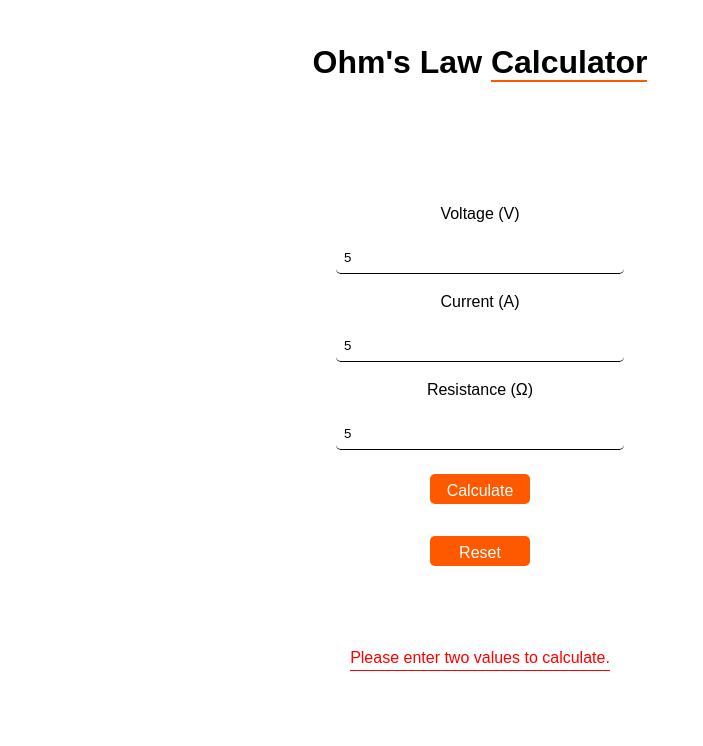
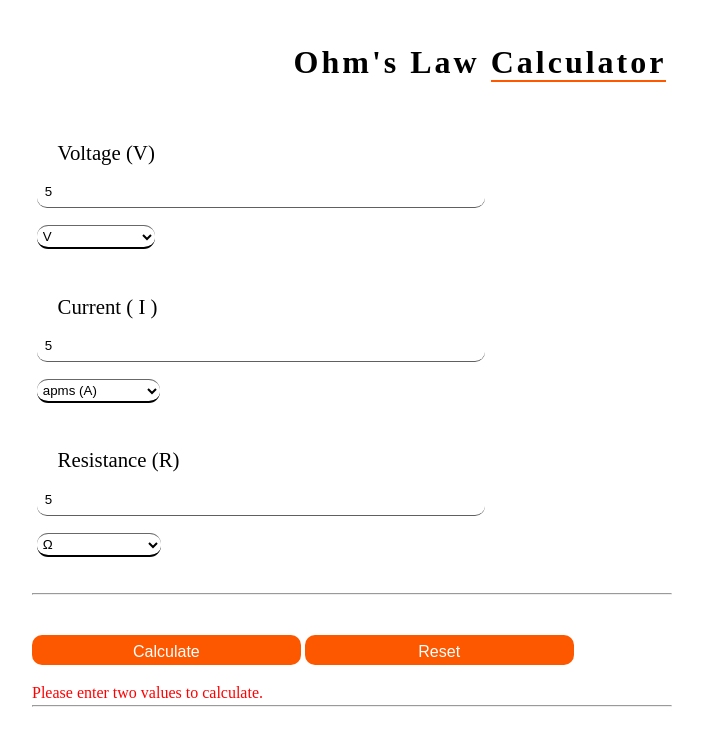
Before and after one commit to AMAN-ARABZADEH/Ohms-Law-Calculator, a plain HTML site: page index.html in a window 1280 px wide. Both pictures are taken after typing "5", "5", "5" into the empty fields and a click on the button "Calculate". Shown: the whole page, without its empty margins (160-863 px from the left). Drawn offline with Linux system fonts and the light colour scheme.

Commit message:
This is first commit

```diff
--- a/index.html
+++ b/index.html
@@ -13,21 +13,63 @@
       <span style="border-bottom: 2px solid #ff5900">Calculator</span>
     </h1>
     <form>
-      <label for="voltage">Voltage (V)</label>
-      <input type="number" id="voltage" name="voltage" required />
+      <div class="voltage-input">
+        <label for="voltage">Voltage (V)</label>
+        <input
+          type="number"
+          id="voltage"
+          placeholder="Enter Voltage value..."
+          name="voltage"
+          required
+        />
+        <select name="voltage-units" id="voltage-units">
+          <option value="voltage">V</option>
+          <option value="kilovolts">kilovolts (kV)</option>
+          <option value="megavolts">Megavolts (MV)</option>
+        </select>
+      </div>
 
-      <label for="current">Current (A)</label>
-      <input type="number" id="current" name="current" required />
+      <div class="current-input">
+        <label for="current">Current ( I )</label>
+        <input
+          type="number"
+          id="current"
+          placeholder="Enter Current value..."
+          name="current"
+          required
+        />
+        <select name="currentunits" id="current-units" val>
+          <option value="amps">apms (A)</option>
+          <option value="kiloamps">Kiloamps (kA)</option>
+          <option value="megaamps">Megaamps (MA)</option>
+        </select>
+      </div>
 
-      <label for="resistance">Resistance (Ω)</label>
-      <input type="number" id="resistance" name="resistance" required />
-
+      <div class="resistance-input">
+        <label for="resistance">Resistance (R)</label>
+        <input
+          type="number"
+          id="resistance"
+          placeholder="Enter Resistance value..."
+          name="resistance"
+          required
+        />
+        <select name="resistance-units" id="resistance-units">
+          <option value="ohms">Ω</option>
+          <option value="kiloohms">Kiloohms (Ω)</option>
+          <option value="megaohms">Megaohms (MΩ)</option>
+        </select>
+      </div>
+      <hr />
+      <br />
       <button id="btn" type="button">Calculate</button>
       <button id="reset" type="reset">Reset</button>
       <h2 id="results"></h2>
       <p id="result"></p>
+      <hr />
     </form>
 
+    <br />
     <script src="main.js"></script>
   </body>
 </html>
--- a/main.js
+++ b/main.js
@@ -3,64 +3,93 @@
 // Date: 2023-02-16
 // I built this calculator for my course in embedded systems at University.
 
+document.addEventListener("DOMContentLoaded", function () {
   const btn = document.getElementById("btn");
   const resetBtn = document.getElementById("reset");
   const result = document.getElementById("result");
   const resultsheading = document.getElementById("results");
 
-function styleResult() {
-  result.style.borderBottom = "1px solid black";
-  result.style.width = "200px";
-  resultsheading.innerHTML = "Result";
-  result.style.color = "black";
+  // Listen button
+  btn.addEventListener("click", function () {
+    // Get the user inputs value
+    const voltage = document.querySelector("#voltage").value;
+    const current = document.querySelector("#current").value;
+    const resistance = document.querySelector("#resistance").value;
+
+    // Convert the input units to standard units
+    const voltageUnits = document.querySelector("#voltage-units").value;
+    const currentUnits = document.querySelector("#current-units").value;
+    const resistanceUnits = document.querySelector("#resistance-units").value;
+
+    // Take the input value unit check which option is true
+    let voltageInV, voltValue;
+    if (voltageUnits === "voltage") {
+      voltValue = voltageUnits;
+      voltageInV = parseFloat(voltage);
+    } else if (voltageUnits === "kilovolts") {
+      voltageInV = parseFloat(voltage) * 1000;
+    } else if (voltageUnits === "megavolts") {
+      voltageInV = parseFloat(voltage) * 1000000;
+    }
+    let currentInA;
+
+    if (currentUnits === "amps") {
+      currentInA = parseFloat(current);
+    } else if (currentUnits === "kiloamps") {
+      currentInA = parseFloat(current) * 1000;
+    } else if (currentUnits === "megaamps") {
+      currentInA = parseFloat(current) * 1000000;
     }
 
-function negativeValueChecker(voltage, current, resistance) {
-  if (voltage <= 0 || current <= 0 || resistance <= 0) {
-    return false;
-  }
-  return true;
+    let resistanceInOhms;
+    if (resistanceUnits === "ohms") {
+      resistanceInOhms = parseFloat(resistance);
+    } else if (resistanceUnits === "kiloohms") {
+      resistanceInOhms = parseFloat(resistance) * 1000;
+      console.log(resistanceInOhms.value);
+    } else if (resistanceUnits === "megaohms") {
+      resistanceInOhms = parseFloat(resistance) * 1000000;
     }
 
-btn.addEventListener("click", function () {
-  const voltage = parseFloat(document.getElementById("voltage").value);
-  const current = parseFloat(document.getElementById("current").value);
-  const resistance = parseFloat(document.getElementById("resistance").value);
-
-  if (!isNaN(voltage) && !isNaN(current) && isNaN(resistance)) {
-    if (!negativeValueChecker(voltage, current, resistance)) {
-      result.innerHTML = "The input values has to be greater then zero!";
+    if (!isNaN(voltageInV) && !isNaN(currentInA) && isNaN(resistanceInOhms)) {
+      if (!negativeValueChecker(voltageInV, currentInA, resistanceInOhms)) {
+        result.innerHTML = "The input values have to be greater than zero!";
         result.style.color = "red";
-      result.style.borderBottom = "1px solid red";
       } else {
-      const res = voltage / current;
-      result.innerHTML = "Resistance: " + res.toFixed(6) + " Ω";
+        const res = voltageInV / currentInA;
+        result.innerHTML =
+          "Resistance: " + res.toFixed(6) + " " + resistanceUnits;
         styleResult();
       }
-  } else if (!isNaN(voltage) && isNaN(current) && !isNaN(resistance)) {
-    if (!negativeValueChecker(voltage, current, resistance)) {
-      result.innerHTML = "The input values has to be greater then zero!";
+    } else if (
+      !isNaN(voltageInV) &&
+      isNaN(currentInA) &&
+      !isNaN(resistanceInOhms)
+    ) {
+      if (!negativeValueChecker(voltageInV, currentInA, resistanceInOhms)) {
+        result.innerHTML = "The input values have to be greater than zero!";
         result.style.color = "red";
-      result.style.borderBottom = "1px solid red";
       } else {
-      const curr = voltage / resistance;
-      result.innerHTML = "Current: " + curr.toFixed(6) + " A";
+        const curr = voltageInV / resistanceInOhms;
+        result.innerHTML = "Current: " + curr.toFixed(6) + " " + currentUnits;
         styleResult();
       }
-  } else if (isNaN(voltage) && !isNaN(current) && !isNaN(resistance)) {
-    if (!negativeValueChecker(voltage, current, resistance)) {
-      result.innerHTML = "The input values has to be greater then zero!";
+    } else if (
+      isNaN(voltageInV) &&
+      !isNaN(currentInA) &&
+      !isNaN(resistanceInOhms)
+    ) {
+      if (!negativeValueChecker(voltageInV, currentInA, resistanceInOhms)) {
+        result.innerHTML = "The input values have to be greater than zero!";
         result.style.color = "red";
-      result.style.borderBottom = "1px solid red";
       } else {
-      const volt = current * resistance;
-      result.innerHTML = "Voltage: " + volt.toFixed(6) + " V";
+        const volt = currentInA * resistanceInOhms;
+        result.innerHTML = "Voltage: " + volt.toFixed(6) + " " + voltageUnits;
         styleResult();
       }
     } else {
       result.innerHTML = "Please enter two values to calculate.";
       result.style.color = "red";
-    result.style.borderBottom = "1px solid red";
     }
   });
 
@@ -71,3 +100,27 @@ resetBtn.addEventListener("click", function () {
     result.innerHTML = "";
     resultsheading.innerHTML = "";
   });
+
+  function styleResult() {
+    result.style.width = "200px";
+    resultsheading.innerHTML = "Result";
+    result.style.color = "black";
+  }
+
+  // Check for negative inputs
+  function negativeValueChecker(voltage, current, resistance) {
+    if (voltage <= 0 || current <= 0 || resistance <= 0) {
+      return false;
+    }
+    return true;
+  }
+
+  const voltageUnitsSelect = document.getElementById("voltage-units");
+  voltageUnitsSelect.addEventListener("change", calculate);
+
+  const currentUnitsSelect = document.getElementById("current-units");
+  currentUnitsSelect.addEventListener("change", calculate);
+
+  const resistanceUnitsSelect = document.getElementById("resistance-units");
+  resistanceUnitsSelect.addEventListener("change", calculate);
+});
--- a/style.css
+++ b/style.css
@@ -7,24 +7,21 @@
 
 /* Set global font properties */
 body {
-  font-family: Arial, sans-serif;
+  font-family: "Times New Roman", Times, serif;
   font-size: 16px;
   line-height: 1.5;
 }
 h1 {
   text-align: center;
   margin-top: 3%;
+  letter-spacing: 3px;
 }
 
 /* Apply flexbox to container */
 form {
   background-color: rgb(255, 255, 255);
-  display: flex;
-  flex-direction: column;
-  align-items: center;
-  justify-content: center;
   margin: 2rem 0;
-  width: 75%;
+  width: 70%;
   height: 75vh;
   position: absolute;
   top: 50%;
@@ -32,48 +29,80 @@ form {
   transform: translate(-50%, -50%);
 }
 
+.voltage-input {
+  padding: 0.3em;
+  margin-bottom: 2em;
+}
+
+.current-input {
+  padding: 0.3em;
+  margin-bottom: 2em;
+}
+
+.resistance-input {
+  padding: 0.3em;
+  margin-bottom: 2em;
+}
+
 /* Set styling for inputs and labels */
 label {
-  margin: 0.5rem 0;
+  margin: 0.5rem 1em;
+  font-size: 1.3rem;
 }
 
 input[type="number"] {
+  display: flex;
+  flex-direction: column;
+  align-items: center;
+  justify-content: center;
   padding: 0.5rem;
-  border: 1px solid #ccc;
-  border-radius: 5px;
+  border-radius: 10px;
   margin: 0.5rem 0;
-  width: 30%;
+  margin-bottom: 1rem;
+  width: 35vw;
   border-style: none;
-  border-bottom: 1px solid black;
+
+  border-bottom: 1px solid rgb(96, 96, 96);
   outline: none;
+}
+select {
+  padding: 2px;
+  border-radius: 0.7rem;
+  border-style: none;
+  border-top: 1px solid rgb(105, 104, 104);
+  border-bottom: 2px solid rgb(0, 0, 0);
+  outline: none;
+  background-color: #ffffff;
 }
 
 /* Style buttons */
 button {
-  background-color: #ff5900;
+  background-color: #fd5800;
   border: none;
-  border-radius: 5px;
+  border-radius: 10px;
   color: #fff;
   cursor: pointer;
-  width: 100px;
-  height: 30px;
+  width: 30%;
+  height: 5%;
   font-size: 1rem;
   margin: 1rem 0;
   padding: 0.5rem 1rem;
 }
 
-button:hover {
-  background-color: #3e8e41;
+/* Set result section style */
+h2 {
+  text-align: left;
+  width: 70%;
 }
 
-/* Set result section style */
-h2 {
-  margin: 2rem 0;
-  text-align: center;
+hr {
+  width: 50vw;
 }
 
 #result {
-  text-align: center;
+  text-align: left;
+  margin-right: 50%;
+  width: 70%;
 }
 
 /* Add media query for smaller screens */
@@ -89,4 +118,7 @@ h2 {
   input[type="number"] {
     width: 75%;
   }
+  hr {
+    width: 75vw;
+  }
 }
```
Lines whose indentation alone changed are shown as unchanged.
